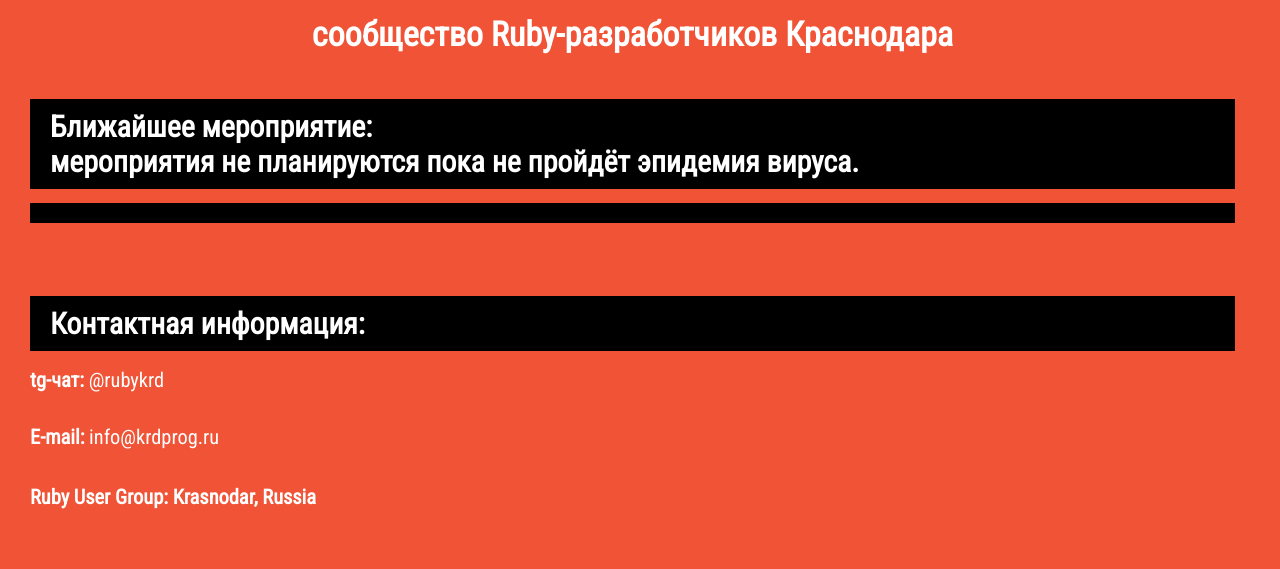
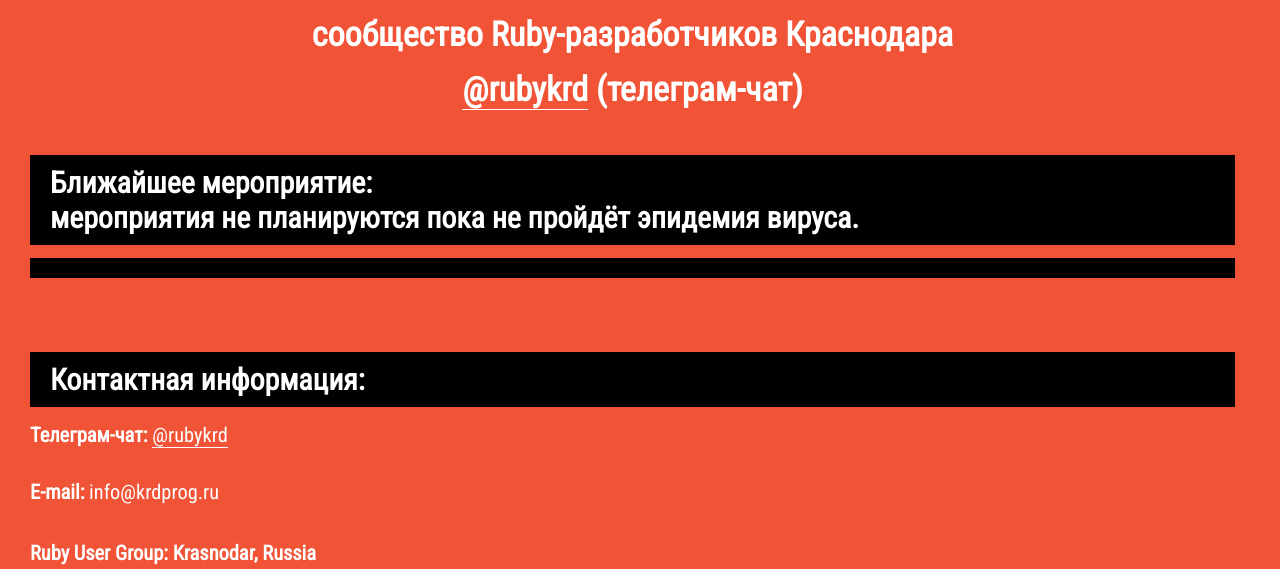
Before and after one commit to krdprog/rubykrd_ru, a plain HTML site: page index.html in a window 1280 px wide. Shown: the part 319-888 px from the top of the page. Drawn offline with Linux system fonts and the light colour scheme.

Commit message:
Update link to telegram chat @rubykrd

```diff
--- a/index.html
+++ b/index.html
@@ -28,25 +28,23 @@
   <div class="block--one title">
     <h1>RUBY KRASNODAR</h1>
     <h2>сообщество Ruby-разработчиков Краснодара</h2>
+    <h2><a href="https://telegram.me/rubykrd">@rubykrd</a> (телеграм-чат)</h2>
   </div>
 
   <div class="block--one info">
-		<h3>Ближайшее мероприятие:<br> мероприятия не планируются пока не
-			пройдёт эпидемия вируса.<h3>
+    <h3>Ближайшее мероприятие:<br> мероприятия не планируются пока не пройдёт эпидемия вируса.<h3>
   </div>
 
   <div class="block--one info">
     <h3>Контактная информация:</h3>
-		<p><strong>tg-чат:</strong> @rubykrd</p>
+    <p><strong>Телеграм-чат:</strong> <a href="https://telegram.me/rubykrd">@rubykrd</a></p>
     <p><strong>E-mail:</strong> info@krdprog.ru</p>
   </div>
 
   <div class="block--one">
     <p><strong>Ruby User Group: Krasnodar, Russia</strong></p>
-		<p>&nbsp;</p>
   </div>
 </div>
-
 
 </body>
 </html>
```
Lines whose indentation alone changed are shown as unchanged.
